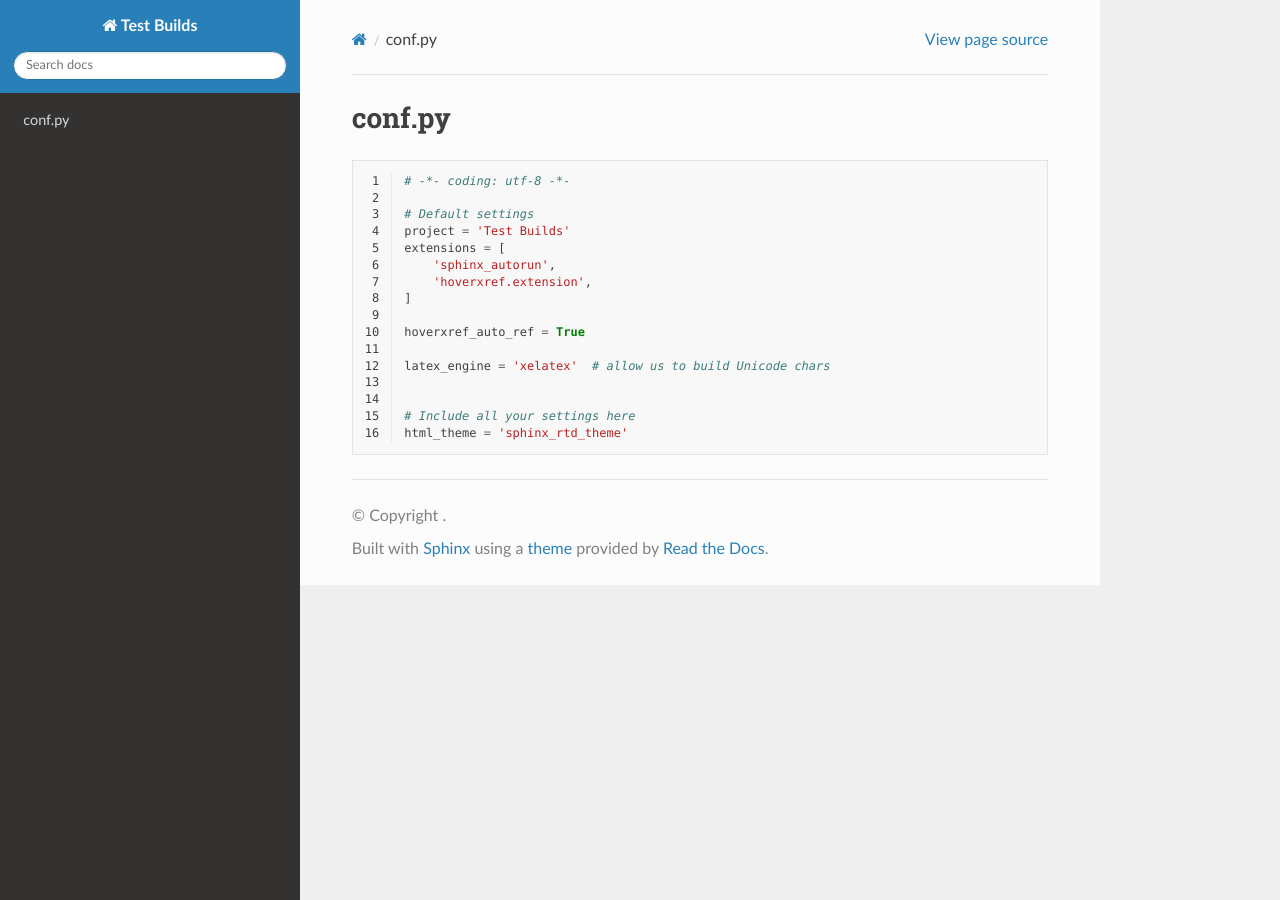
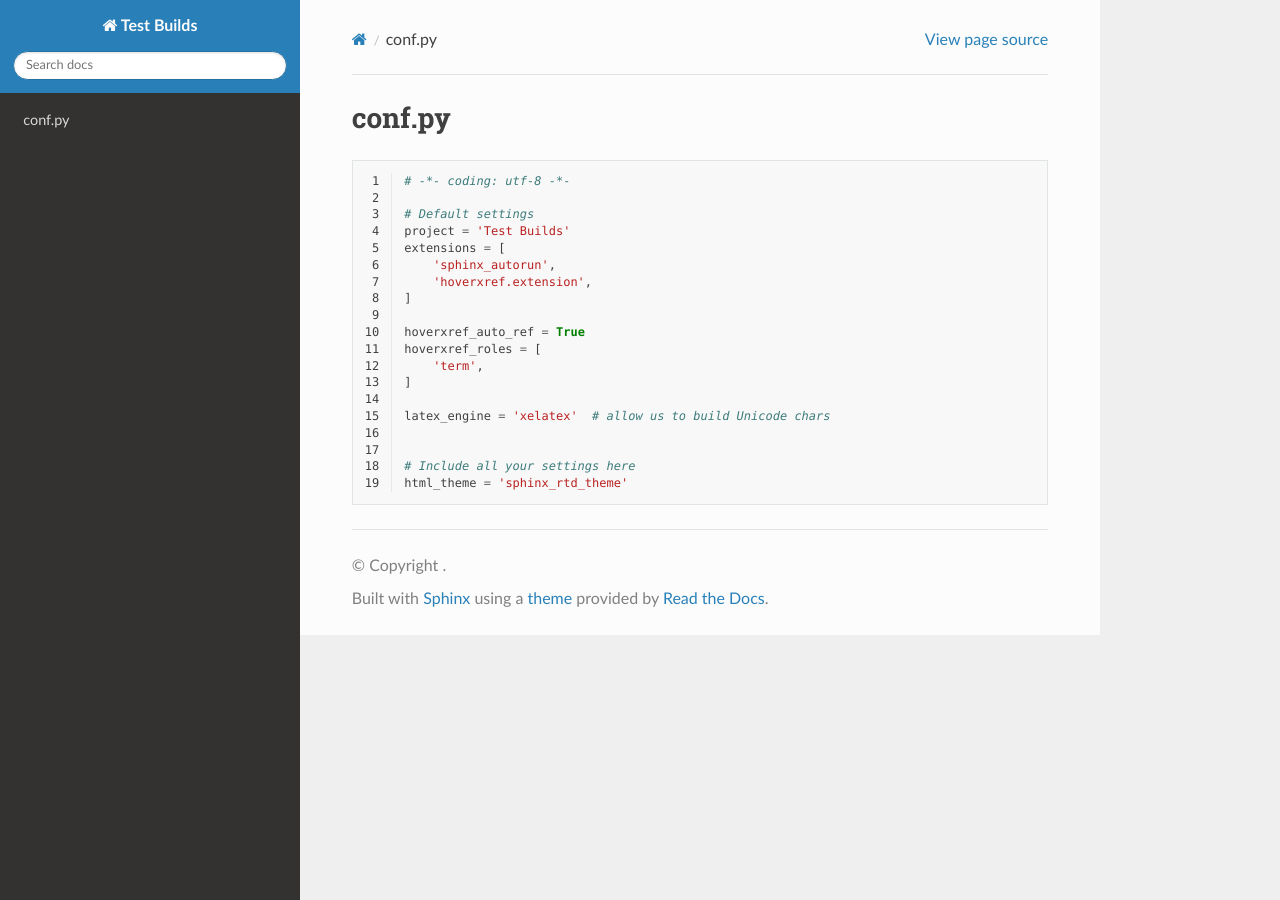
Before and after one commit to readthedocs/test-builds, a Sphinx documentation site: the page built from docs/conf.rst, in a window 1280 px wide. Built offline with Sphinx 7.4.7 and the Read the Docs theme 2.0.0, drawn with Linux system fonts in a browser that asks for light colours.

Commit message:
Enable on term?

```diff
--- a/docs/conf.py
+++ b/docs/conf.py
@@ -8,6 +8,9 @@ extensions = [
 ]
 
 hoverxref_auto_ref = True
+hoverxref_roles = [
+    'term',
+]
 
 latex_engine = 'xelatex'  # allow us to build Unicode chars
 
```
